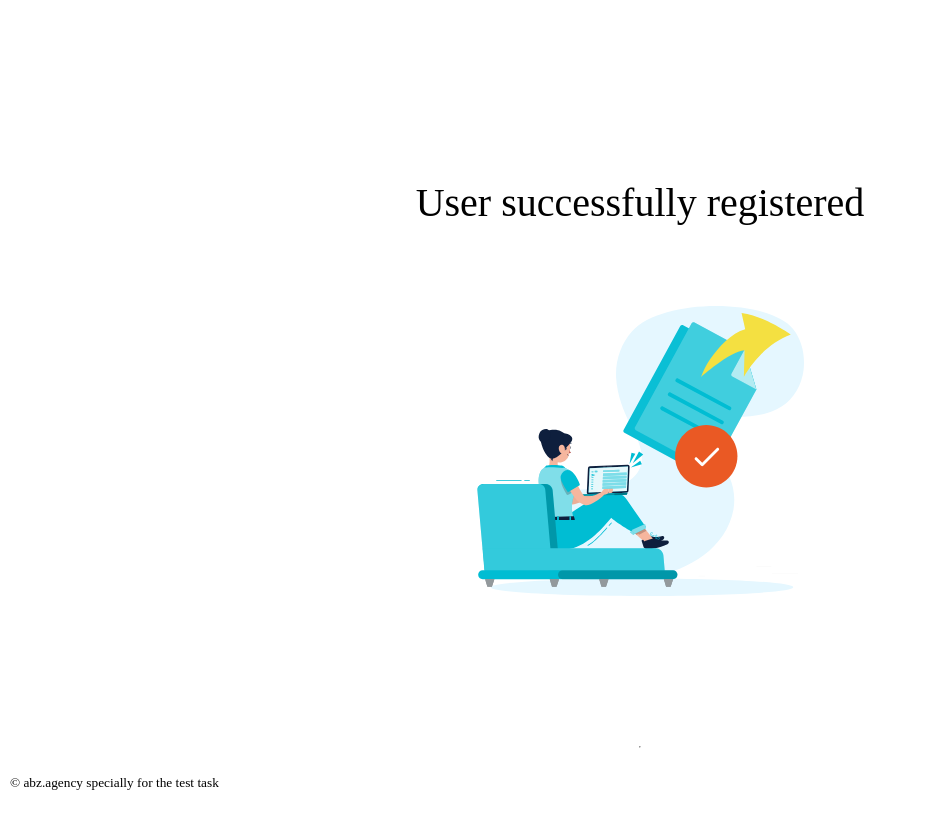
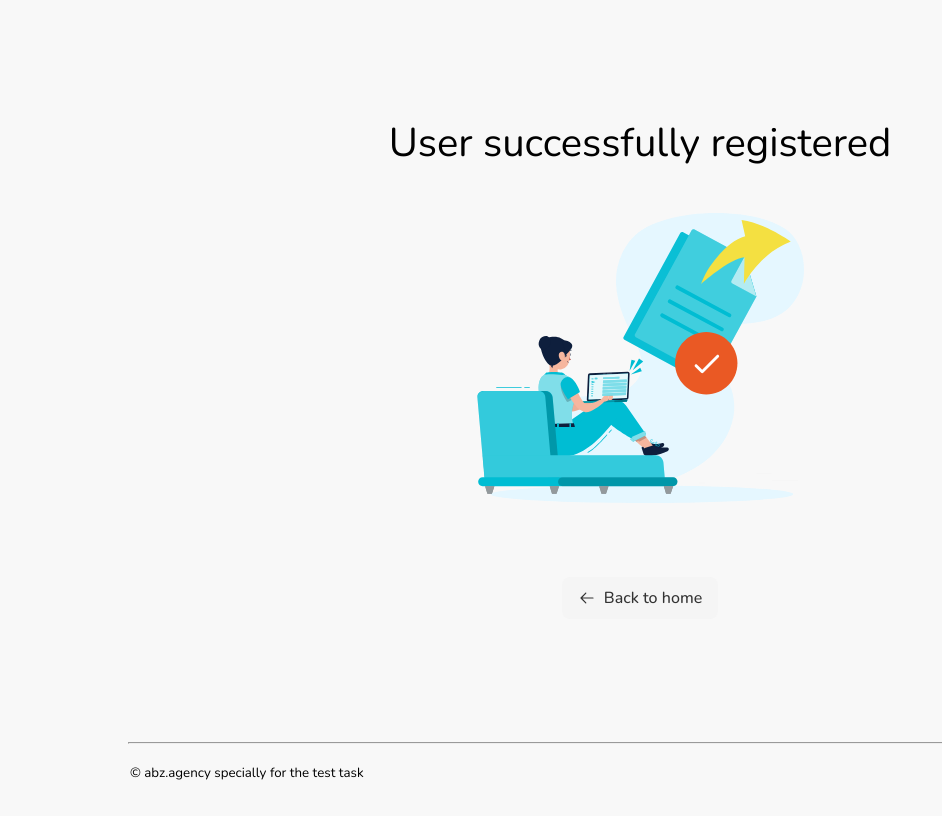
Before and after one commit to AlexanderKochish/abz-users, a Next.js app: page /success in a window 1280 px wide. Shown: the whole page, without its empty margins (0-942 px from the left). Built offline with nearby package versions, Linux system fonts and the light colour scheme.

Commit message:
refactor: remove UsersClient Component and added more ssr rendering

```diff
--- a/src/app/(home)/layout.tsx
+++ b/src/app/layout.tsx
@@ -2,6 +2,7 @@ import type { Metadata } from 'next'
 import '@/shared/styles/globals.css'
 import { Nunito } from 'next/font/google'
 import Head from 'next/head'
+import QueryProviders from '@/providers/QueryProvider'
 
 const nunito = Nunito({
   variable: '--font-nunito-sans',
@@ -39,7 +40,9 @@ export default function RootLayout({
         />
       </Head>
       <body>
-        <main>{children}</main>
+        <main>
+          <QueryProviders>{children}</QueryProviders>
+        </main>
       </body>
     </html>
   )
--- a/src/app/success/page.module.css
+++ b/src/app/success/page.module.css
@@ -16,3 +16,21 @@
 .successFooter {
   padding: 17px 2px;
 }
+
+.backButton {
+  display: inline-flex;
+  align-items: center;
+  gap: 8px;
+  margin-top: 24px;
+  padding: 10px 16px;
+  background: #f5f5f5;
+  border-radius: 8px;
+  font-weight: 500;
+  color: #333;
+  text-decoration: none;
+  transition: background 0.2s ease;
+}
+
+.backButton:hover {
+  background: #e5e5e5;
+}
--- a/src/app/success/page.tsx
+++ b/src/app/success/page.tsx
@@ -3,6 +3,10 @@ import Image from 'next/image'
 import React from 'react'
 import successImage from '../../../public/success-image.svg'
 import s from './page.module.css'
+import Link from 'next/link'
+import ArrowLeft from '@/shared/components/ui/ArrowLeft/ArrowLeft'
+
+export const dynamic = 'error'
 
 const SuccessPage = () => {
   return (
@@ -20,6 +24,10 @@ const SuccessPage = () => {
               height={290}
               alt="success image"
             />
+            <Link href="/" className={s.backButton}>
+              <ArrowLeft size={18} />
+              <span>Back to home</span>
+            </Link>
           </div>
           <hr />
           <footer className={s.successFooter}>
--- /dev/null
+++ b/src/providers/QueryProvider.tsx
@@ -0,0 +1,52 @@
+'use client'
+
+// Since QueryClientProvider relies on useContext under the hood, we have to put 'use client' on top
+import {
+  isServer,
+  QueryClient,
+  QueryClientProvider,
+} from '@tanstack/react-query'
+
+function makeQueryClient() {
+  return new QueryClient({
+    defaultOptions: {
+      queries: {
+        // With SSR, we usually want to set some default staleTime
+        // above 0 to avoid refetching immediately on the client
+        staleTime: 60 * 1000,
+      },
+    },
+  })
+}
+
+let browserQueryClient: QueryClient | undefined = undefined
+
+function getQueryClient() {
+  if (isServer) {
+    // Server: always make a new query client
+    return makeQueryClient()
+  } else {
+    // Browser: make a new query client if we don't already have one
+    // This is very important, so we don't re-make a new client if React
+    // suspends during the initial render. This may not be needed if we
+    // have a suspense boundary BELOW the creation of the query client
+    if (!browserQueryClient) browserQueryClient = makeQueryClient()
+    return browserQueryClient
+  }
+}
+
+export default function QueryProviders({
+  children,
+}: {
+  children: React.ReactNode
+}) {
+  // NOTE: Avoid useState when initializing the query client if you don't
+  //       have a suspense boundary between this and the code that may
+  //       suspend because React will throw away the client on the initial
+  //       render if it suspends and there is no boundary
+  const queryClient = getQueryClient()
+
+  return (
+    <QueryClientProvider client={queryClient}>{children}</QueryClientProvider>
+  )
+}
--- /dev/null
+++ b/src/shared/components/ui/ArrowLeft/ArrowLeft.tsx
@@ -0,0 +1,26 @@
+import React from 'react'
+
+type Props = {
+  size?: number
+}
+
+const ArrowLeft = ({ size }: Props) => {
+  return (
+    <svg
+      width={size}
+      height={size}
+      viewBox="0 0 15 15"
+      fill="none"
+      xmlns="http://www.w3.org/2000/svg"
+    >
+      <path
+        d="M6.85355 3.14645C7.04882 3.34171 7.04882 3.65829 6.85355 3.85355L3.70711 7H12.5C12.7761 7 13 7.22386 13 7.5C13 7.77614 12.7761 8 12.5 8H3.70711L6.85355 11.1464C7.04882 11.3417 7.04882 11.6583 6.85355 11.8536C6.65829 12.0488 6.34171 12.0488 6.14645 11.8536L2.14645 7.85355C1.95118 7.65829 1.95118 7.34171 2.14645 7.14645L6.14645 3.14645C6.34171 2.95118 6.65829 2.95118 6.85355 3.14645Z"
+        fill="currentColor"
+        fillRule="evenodd"
+        clipRule="evenodd"
+      ></path>
+    </svg>
+  )
+}
+
+export default ArrowLeft
```
Also changed, not shown: src/features/users/components/UsersClient/UsersClient.tsx (deleted, +0 -25 lines), src/features/users/components/UsersList/UsersList.tsx (+14 -21 lines), src/features/users/components/UsersSection/UsersSection.tsx (+21 -17 lines), src/features/users/hooks/usePaginatedUsers.ts (+17 -26 lines).
